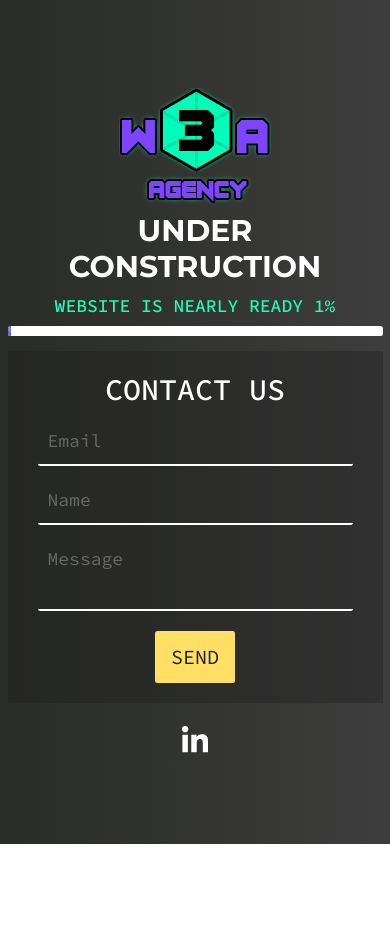
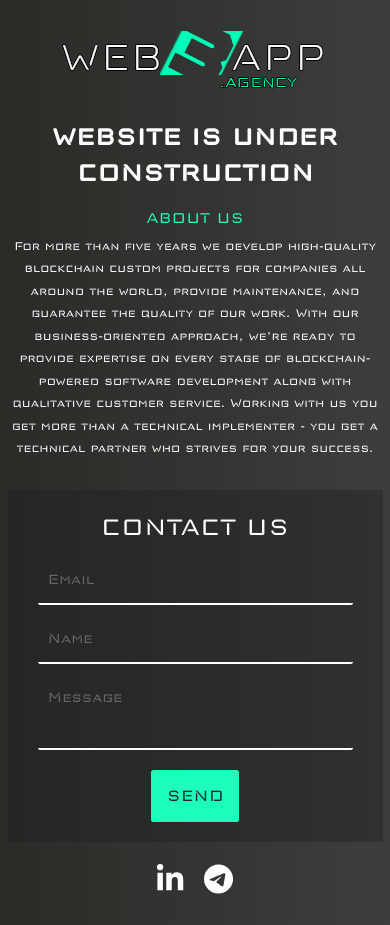
Before and after one commit to dcjwu/w3a-landing, a Next.js app: page / in a window 390 px wide. Before the commit the page ends 844 px from the top, so only its background shows below. Built offline with nearby package versions, Linux system fonts and the light colour scheme.

Commit message:
Font change, logo update and responsive layout.

```diff
--- a/components/UnderConstruction.jsx
+++ b/components/UnderConstruction.jsx
@@ -36,6 +36,8 @@ const UnderConstruction = () => {
       if (message.length < 8) {
          setError("Message is too short.")
          setSuccess("")
+      } else if (!name) {
+         setError("Please, enter your name.")
       } else {
          const data = {
             email,
@@ -73,13 +75,16 @@ const UnderConstruction = () => {
                   <Image unoptimized alt="logo"
                          quality={100} src={logo}/>
                </div>
-               <h1>Under Construction</h1>
+               <h1>Website is Under Construction</h1>
             </div>
-            <h3>Website is nearly ready {`${progressValue}%`}</h3>
-         </div>
-         <div className="progress">
-            <div className="progress-bar progress-bar-striped progress-bar-animated"
-                 style={{ width: `${progressValue}%` }}/>
+            <div className="about-us">
+               <h3>About us</h3>
+               <p>For more than five years we develop high-quality blockchain custom projects for companies all around the
+                  world, provide maintenance, and guarantee the quality of our work. With our business-oriented
+                  approach, we’re ready to provide expertise on every stage of blockchain-powered software development
+                  along with qualitative customer service. Working with us you get more than a technical implementer -
+                  you get a technical partner who strives for your success.</p>
+            </div>
          </div>
          <form className="form" onSubmit={handleSubmit}>
             <h3>Contact Us</h3>
@@ -111,6 +116,12 @@ const UnderConstruction = () => {
                   <path d="M100.28 448H7.4V148.9h92.88zM53.79 108.1C24.09 108.1 0 83.5 0 53.8a53.79 53.79 0 0 1 107.58 0c0 29.7-24.1 54.3-53.79 54.3zM447.9 448h-92.68V302.4c0-34.7-.7-79.2-48.29-79.2-48.29 0-55.69 37.7-55.69 76.7V448h-92.78V148.9h89.08v40.8h1.3c12.4-23.5 42.69-48.3 87.88-48.3 94 0 111.28 61.9 111.28 142.3V448z"/>
                </svg>
             </a>
+            <a href="https://telegram.me/barcafan95" rel="noreferrer" target="_blank">
+               <svg viewBox="0 0 496 512"
+                    xmlns="http://www.w3.org/2000/svg">
+                  <path d="M248,8C111.033,8,0,119.033,0,256S111.033,504,248,504,496,392.967,496,256,384.967,8,248,8ZM362.952,176.66c-3.732,39.215-19.881,134.378-28.1,178.3-3.476,18.584-10.322,24.816-16.948,25.425-14.4,1.326-25.338-9.517-39.287-18.661-21.827-14.308-34.158-23.215-55.346-37.177-24.485-16.135-8.612-25,5.342-39.5,3.652-3.793,67.107-61.51,68.335-66.746.153-.655.3-3.1-1.154-4.384s-3.59-.849-5.135-.5q-3.283.746-104.608,69.142-14.845,10.194-26.894,9.934c-8.855-.191-25.888-5.006-38.551-9.123-15.531-5.048-27.875-7.717-26.8-16.291q.84-6.7,18.45-13.7,108.446-47.248,144.628-62.3c68.872-28.647,83.183-33.623,92.511-33.789,2.052-.034,6.639.474,9.61,2.885a10.452,10.452,0,0,1,3.53,6.716A43.765,43.765,0,0,1,362.952,176.66Z"/>
+               </svg>
+            </a>
          </div>
       </main>
    )
--- a/styles/blocks/under-construction.scss
+++ b/styles/blocks/under-construction.scss
@@ -5,9 +5,13 @@
   padding: 1rem 0;
   height: 100vh;
   position: relative;
+  @include breakpoint($bp-767) {
+    padding: 3rem 0;
+    height: initial;
+  }
 
   .img-container {
-
+    margin-bottom: 2rem;
   }
 
   &-heading {
@@ -23,9 +27,8 @@
     }
 
     h1 {
-      font-family: $font-heading;
       font-weight: $font-bold;
-      font-size: 6rem;
+      font-size: 4rem;
       text-transform: uppercase;
       text-align: center;
       @include breakpoint($bp-991) {
@@ -35,41 +38,29 @@
         font-size: 3rem;
       }
     }
-
+    & .about-us {
+      margin: 0 auto;
+      width: 100%;
       h3 {
-      margin-top: 1rem;
-      font-family: $font-text;
+        margin: 1.5rem 0 .5rem 0;
         text-transform: uppercase;
         color: $highlight-color;
         text-align: center;
         @include breakpoint($bp-576) {
-        font-size: 1.8rem;
+          font-size: 1.9rem;
+        }
+      }
+      p {
+        font-size: 1.7rem;
+        text-align: center;
+        @include breakpoint($bp-576) {
+          font-size: 1.5rem;
         }
       }
     }
-
-  & .progress {
-    margin-top: 1rem;
-    width: 60%;
-    height: 2rem;
-    background-color: $main-color;
-    @include breakpoint($bp-991) {
-      width: 80%;
-    }
-    @include breakpoint($bp-767) {
-      width: 100%;
-    }
-    @include breakpoint($bp-576) {
-      height: 1rem;
-    }
-  }
-
-  & .progress-bar {
-    position: relative;
-    background-color: $highlight2-color;
   }
   & .form {
-    margin-top: 1.5rem;
+    margin-top: 3rem;
     padding: 2rem 3rem;
     background-color: rgba($bg-color, .4);
     width: 50%;
@@ -82,20 +73,17 @@
     & h3 {
       margin-bottom: 1rem;
       font-size: 3rem;
-      font-family: $font-text;
       text-transform: uppercase;
       text-align: center;
     }
     & p.error {
       margin: 0;
       font-size: 1.7rem;
-      font-family: $font-text;
-      color: #c04141;
+      color: #e73131;
     }
     & p.success {
       margin: 0;
       font-size: 1.7rem;
-      font-family: $font-text;
       color: #5dc041;
     }
     & input,
@@ -112,7 +100,6 @@
     }
     & input::placeholder,
     & textarea::placeholder {
-      font-family: $font-text;
       color: rgba($main-color, .3);
       transition: color .2s linear;
     }
@@ -132,18 +119,21 @@
       padding: 1rem 1.5rem;
       display: block;
       font-size: 2rem;
-      font-family: $font-text;
-      background-color: $sub-color;
+      background-color: $highlight-color;
       text-transform: uppercase;
-      transition: background-color .2s linear;
+      transition: all .2s linear;
       &:hover,
       &:focus {
-        background-color: rgba($sub-color, .8);
+        background-color: $highlight2-color;
+        color: #fff;
       }
     }
   }
   & .contact {
     margin-top: 2rem;
+    a {
+      margin: 0 1rem;
+    }
     svg {
       height: 5rem;
       fill: $main-color;
--- a/styles/main.scss
+++ b/styles/main.scss
@@ -2,3 +2,10 @@
 @import "./vendor/reset";
 @import "./blocks/under-construction";
 @import "./blocks/nav";
+
+@font-face {
+  font-family: 'neo latina Regular';
+  font-style: normal;
+  font-weight: normal;
+  src: url("../assets/fonts/neo-latina-demo-FFP.woff") format('woff');
+}
--- a/styles/vendor/_reset.scss
+++ b/styles/vendor/_reset.scss
@@ -238,8 +238,9 @@ html {
 body {
   //background: linear-gradient(90deg, hsla(245, 51%, 45%, 1) 0%, hsla(221, 78%, 17%, 1) 100%);
   background: linear-gradient(90deg, hsla(90, 7%, 16%, 1) 0%, hsla(0, 0%, 24%, 1) 100%);
-  font-family: $font-main;
-  font-weight: $font-regular;
+  //font-family: $font-main;
+  font-family: $font-additional;
+  //font-weight: $font-regular;
   font-size: 2.2rem;
   line-height: 1.5;
   color: $main-color;
--- a/styles/vendor/_vars.scss
+++ b/styles/vendor/_vars.scss
@@ -7,6 +7,8 @@ $main-color: #ffffffff;
 $font-main: 'Roboto', sans-serif;
 $font-text: 'Source Code Pro', monospace;
 $font-heading: 'Montserrat', sans-serif;
+$font-additional: 'neo latina Regular', sans-serif;
+
 $font-light: 300;
 $font-regular: 400;
 $font-medium: 500;
```
Also changed, not shown: assets/fonts/neo-latina-demo-FFP.woff (added), assets/images/logo.png. Lines whose indentation alone changed are shown as unchanged.
